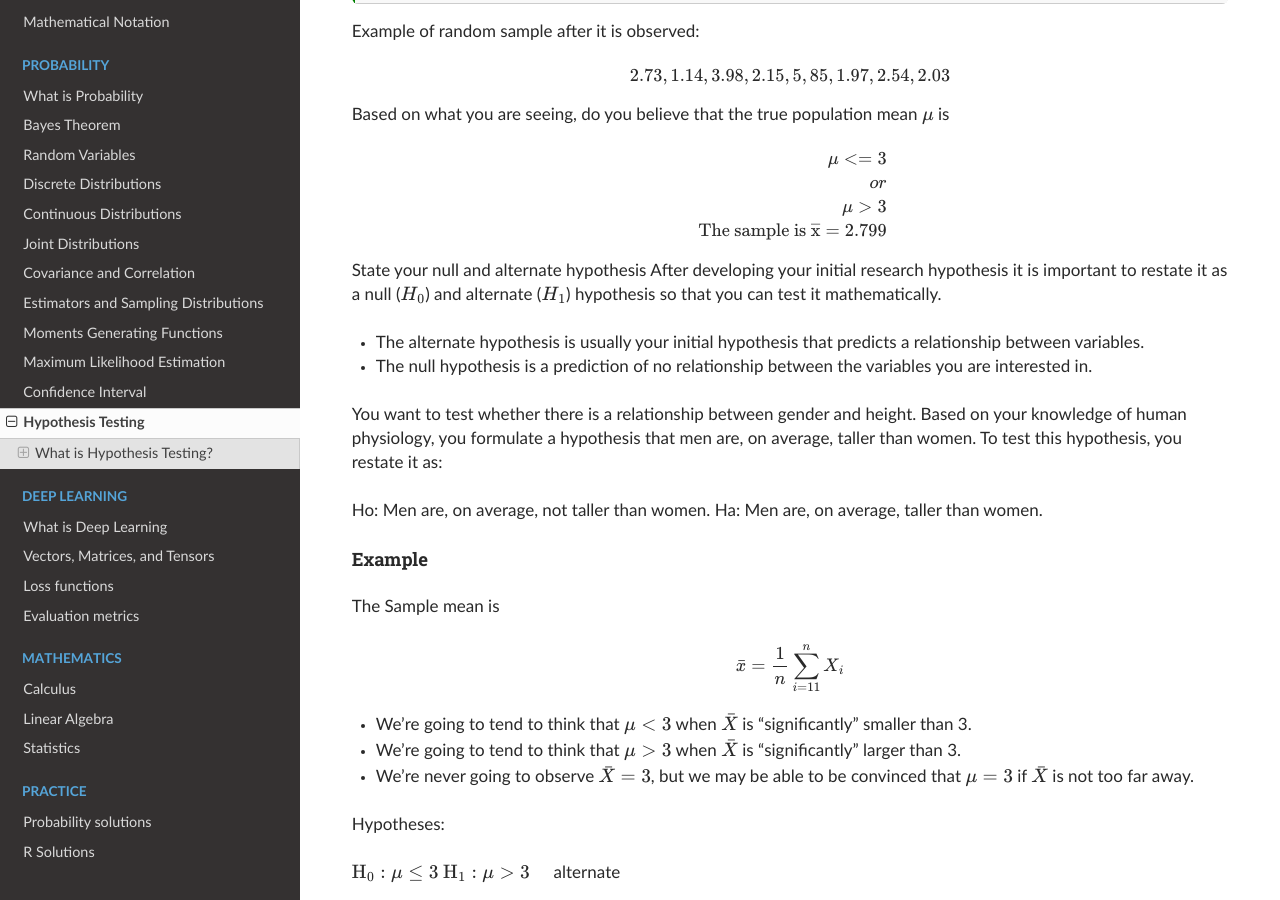
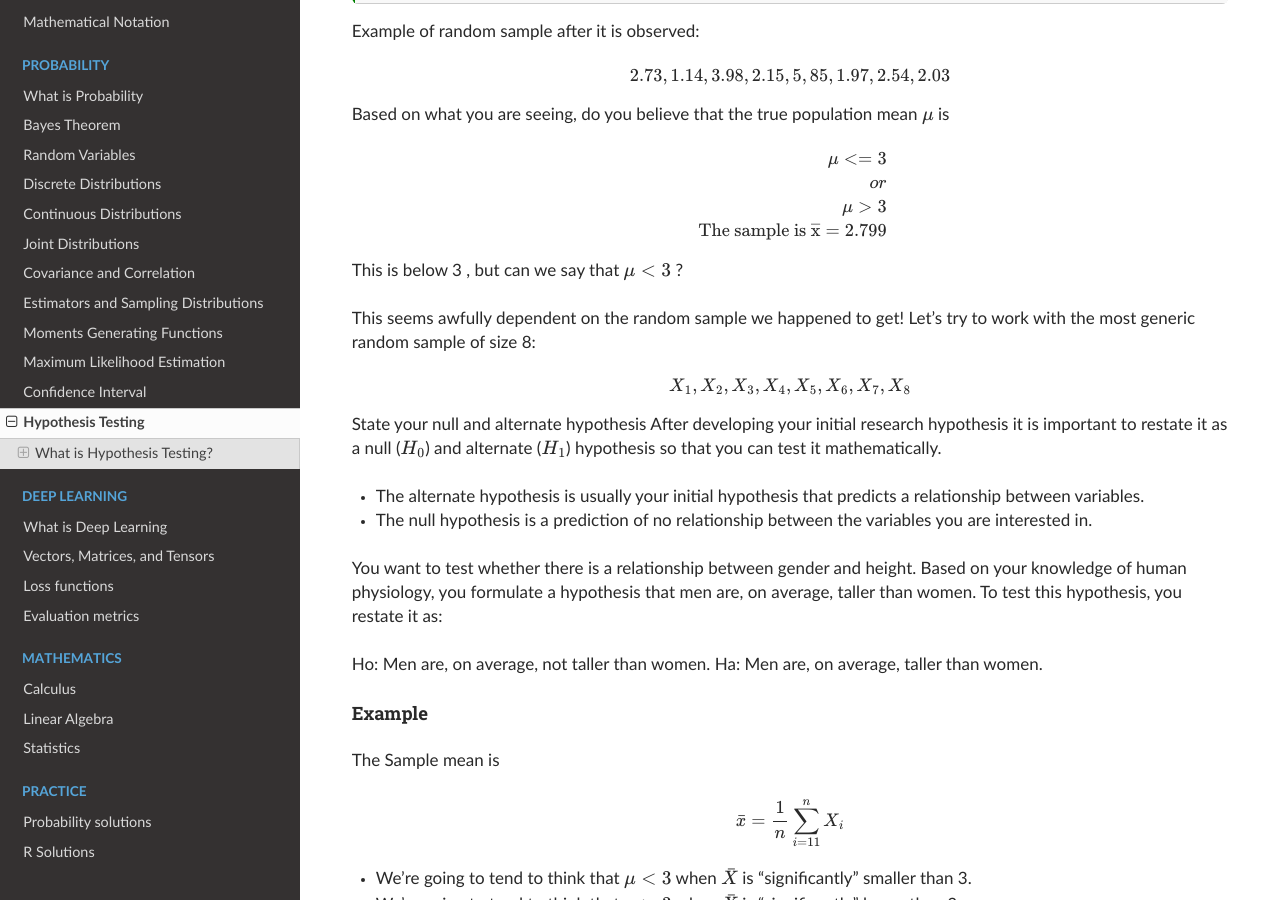
Before and after one commit to akkefa/ml-notes, a Sphinx documentation site: the page built from docs/probability/hypothesis_testing.md, in a window 1280 px wide and 900 px high, scrolled down 1018 px. Built offline with Sphinx 7.4.7 and the Read the Docs theme 2.0.0, drawn with Linux system fonts in a browser that asks for light colours.

Commit message:
new changes

```diff
--- a/docs/probability/hypothesis_testing.md
+++ b/docs/probability/hypothesis_testing.md
@@ -66,6 +66,15 @@ or \\
 
 $$
 
+This is below 3 , but can we say that $\mu<3$ ?
+
+This seems awfully dependent on the random sample we happened to get!
+Let's try to work with the most generic random sample of size 8:
+
+$$
+X_1, X_2, X_3, X_4, X_5, X_6, X_7, X_8
+$$
+
 
 State your null and alternate hypothesis
 After developing your initial research hypothesis it is important to restate it as a null ($H_0$) and alternate ($H_1$)
```
